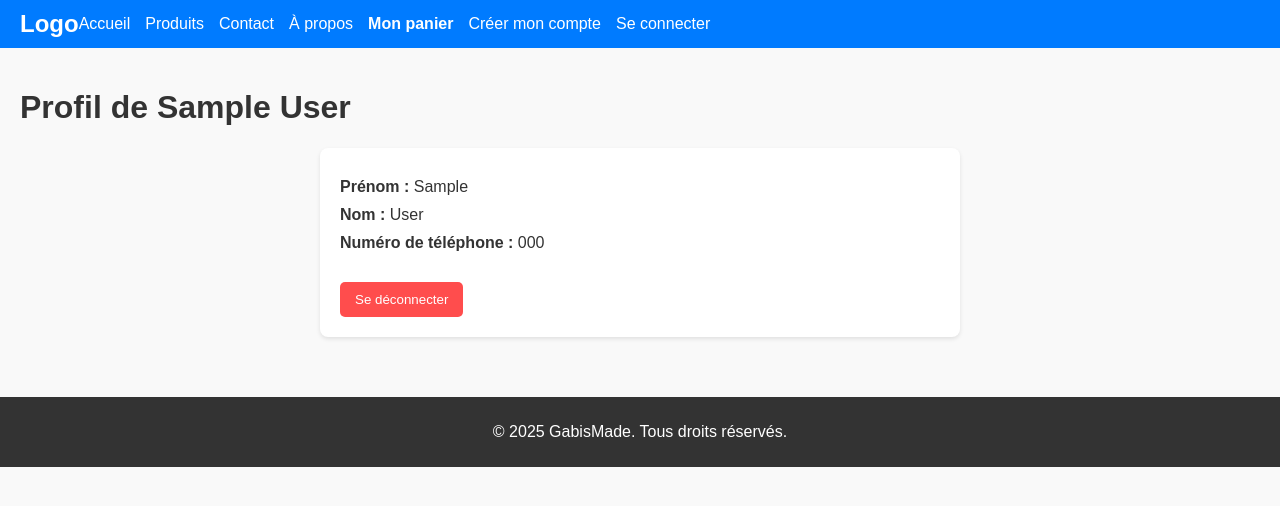
After one commit to Tezay/GabisMade, a Flask app: template app/templates/user_profile.html in a window 1280 px wide. The commit adds this page. Shown: the top 506 px of the page. Run offline with Flask 3, Linux system fonts and the light colour scheme; the template is opened without the code that fills it: values that come from a table or form of the project are taken from there, others are empty; tables that the repository leaves empty hold one stand-in row (values such as "Sample post").

Commit message:
Add user profile page and related functionality; implement user profile route, template, and CSS styling, with access control for logged-in users.

```diff
--- a/app/routes.py
+++ b/app/routes.py
@@ -222,3 +222,19 @@ def delete_user(user_id):
     else:
         flash("Échec de la suppression de l'utilisateur.", "error")
     return redirect(url_for('main.list_users'))
+
+
+@bp.route('/user/<user_id>')
+def user_profile(user_id):
+    current_user_id = request.cookies.get('user_id')
+    if not current_user_id:
+        abort(403)  # Accès interdit si l'utilisateur n'est pas connecté
+
+    if current_user_id != user_id and not is_admin(current_user_id):
+        abort(403)  # Accès interdit si ce n'est ni l'utilisateur ni un admin
+
+    user = User.query.get(user_id)
+    if not user:
+        abort(404)  # Utilisateur non trouvé
+
+    return render_template('user_profile.html', user=user)
--- /dev/null
+++ b/app/static/css/user_profile.css
@@ -0,0 +1,31 @@
+.user-info {
+    background-color: #fff;
+    padding: 20px;
+    border-radius: 8px;
+    box-shadow: 0 2px 4px rgba(0, 0, 0, 0.1);
+    max-width: 600px;
+    margin: 20px auto;
+    font-size: 16px;
+}
+
+.user-info p {
+    margin: 10px 0;
+}
+
+.user-info strong {
+    color: #333;
+}
+
+.logout-button {
+    background-color: #ff4d4d;
+    color: white;
+    border: none;
+    padding: 10px 15px;
+    cursor: pointer;
+    border-radius: 5px;
+    margin-top: 20px;
+}
+
+.logout-button:hover {
+    background-color: #e60000;
+}
--- a/app/templates/partials/navbar.html
+++ b/app/templates/partials/navbar.html
@@ -5,13 +5,13 @@
             ☰
         </button>
         <div class="navbar-links">
-            <a href="#">Accueil</a>
+            <a href="{{ url_for('main.home') }}">Accueil</a>
             <a href="{{ url_for('main.list_products') }}">Produits</a>
             <a href="#">Contact</a>
             <a href="#">À propos</a>
             <a href="#" class="cart-button">Mon panier</a>
             {% if g.user_logged_in %}
-                <a href="{{ url_for('main.logout') }}">Se déconnecter</a>
+                <a href="{{ url_for('main.user_profile', user_id=request.cookies.get('user_id')) }}">Mon compte</a>
             {% else %}
                 {% if g.device_id_known %}
                     <a href="{{ url_for('main.login') }}">Se connecter</a>
--- /dev/null
+++ b/app/templates/user_profile.html
@@ -0,0 +1,19 @@
+{% extends "base.html" %}
+
+{% block title %}Profil de {{ user.first_name }} {{ user.last_name }}{% endblock %}
+
+{% block extra_css %}
+    <link rel="stylesheet" href="{{ url_for('static', filename='css/user_profile.css') }}">
+{% endblock %}
+
+{% block content %}
+<h1>Profil de {{ user.first_name }} {{ user.last_name }}</h1>
+<div class="user-info">
+    <p><strong>Prénom :</strong> {{ user.first_name }}</p>
+    <p><strong>Nom :</strong> {{ user.last_name }}</p>
+    <p><strong>Numéro de téléphone :</strong> {{ user.phone_number }}</p>
+    <form action="{{ url_for('main.logout') }}" method="GET">
+        <button type="submit" class="logout-button">Se déconnecter</button>
+    </form>
+</div>
+{% endblock %}
```
